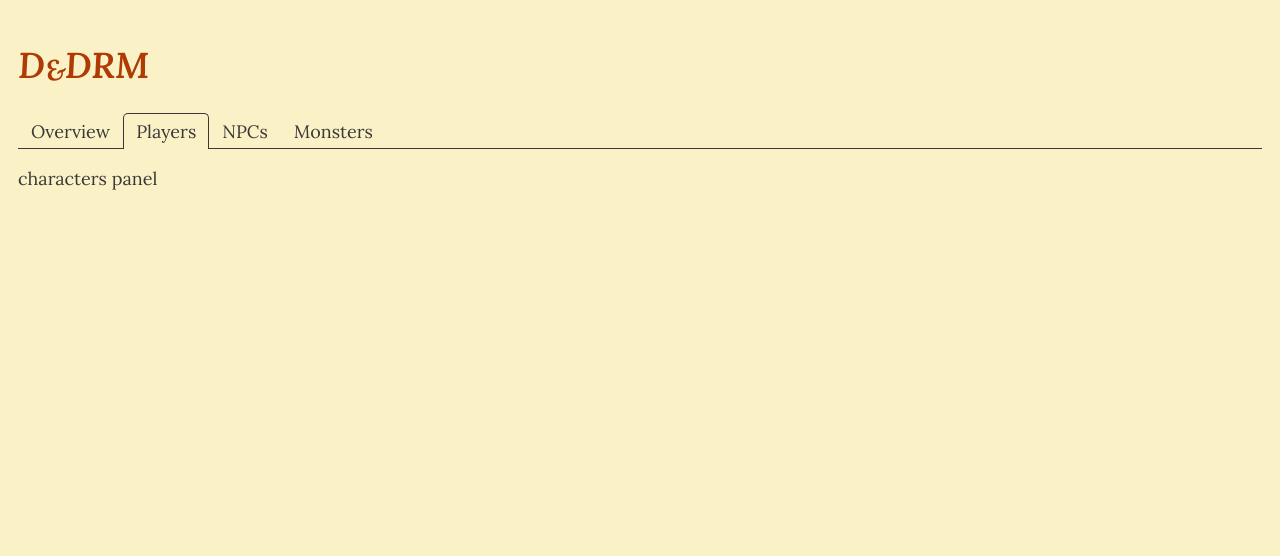
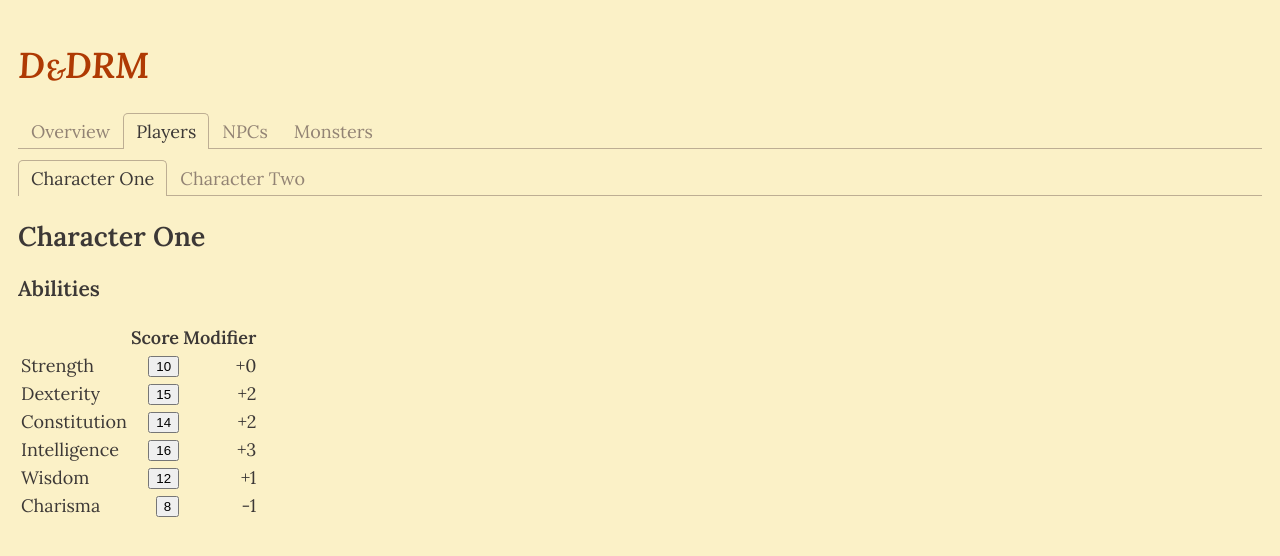
Before and after one commit to zachfedor/dndrm, a React (Create React App) app: page / in a window 1280 px wide. Both pictures are taken after a click on the tab "Players". Shown: the top 556 px of the page. Built offline with nearby package versions, Linux system fonts and the light colour scheme.

Commit message:
Add PlayersPanel and Abilities components

```diff
--- a/src/App.css
+++ b/src/App.css
@@ -13,13 +13,17 @@
 }
 
 .react-tabs__tab-list {
-  border-bottom: 1px solid var(--fg);
+  border-bottom: 1px solid var(--gray-light);
   text-align: left;
+}
+
+.react-tabs__tab {
+  color: var(--gray);
 }
 
 .react-tabs__tab:focus {
   box-shadow: 0 0 5px var(--gray-dark);
-  border-color: var(--gray-dark);
+  border-color: var(--gray-light);
 }
 
 .react-tabs__tab:focus:after {
@@ -28,6 +32,6 @@
 
 .react-tabs__tab--selected {
   background: var(--bg);
-  border-color: var(--fg);
+  border-color: var(--gray-light);
   color: var(--fg);
 }
--- a/src/App.js
+++ b/src/App.js
@@ -3,6 +3,7 @@ import { Tab, Tabs, TabList, TabPanel } from 'react-tabs';
 import 'react-tabs/style/react-tabs.css';
 
 import OverviewPanel from './OverviewPanel';
+import PlayersPanel from './PlayersPanel';
 import './App.css';
 
 
@@ -18,6 +19,9 @@ const initialState = {
     1: {
       id: 1,
       name: 'Character One',
+      race: 'Human',
+      class: 'Fighter',
+      level: 3,
       hp: {
         current: 41,
         max: 45,
@@ -34,6 +38,9 @@ const initialState = {
     2: {
       id: 2,
       name: 'Character Two',
+      race: 'Elf',
+      class: 'Wizard',
+      level: 2,
       hp: {
         current: 23,
         max: 36,
@@ -56,6 +63,21 @@ const initialState = {
 
 const reducer = (state, action) => {
   switch (action.type) {
+    case 'changeAbilityScore':
+      const { id, ability, score } = action;
+      return {
+        ...state,
+        characters: {
+          ...state.characters,
+          [id]: {
+            ...state.characters[id],
+            abilities: {
+              ...state.characters[id].abilities,
+              [ability]: score
+            }
+          }
+        }
+      };
     case 'toggleSpellSlot':
       const { characterID, level, slot } = action;
       const character = state.characters[characterID];
@@ -105,7 +127,7 @@ const App = () => {
             </TabPanel>
 
             <TabPanel>
-              <p>characters panel</p>
+              <PlayersPanel />
             </TabPanel>
 
             <TabPanel>
--- a/src/CharacterCard/CharacterCard.css
+++ b/src/CharacterCard/CharacterCard.css
@@ -4,6 +4,7 @@
 }
 
 .CharacterCard header {
+  align-items: baseline;
   display: flex;
   justify-content: space-between;
   margin: 2rem 0 0;
@@ -12,6 +13,12 @@
 .CharacterCard header h2 {
   margin: 0;
   text-align: left;
+}
+
+.CharacterCard header p {
+  margin: 0 auto 0 1rem;
+  color: var(--orange-dark);
+  font-style: italic;
 }
 
 .CharacterCard header dl {
--- a/src/CharacterCard/index.js
+++ b/src/CharacterCard/index.js
@@ -1,12 +1,11 @@
 import React, { useContext } from 'react';
 
 import { DispatchContext } from '../App';
+import { getAbilityModifier } from '../formulas';
 import SpellSlots from './SpellSlots';
 import StatList from './StatList';
 import Stat from './Stat';
 import './CharacterCard.css';
-
-const getAbilityModifier = score => Math.floor((score - 10) / 2);
 
 
 const CharacterCard = ({ character }) => {
@@ -26,6 +25,8 @@ const CharacterCard = ({ character }) => {
     <article className="CharacterCard">
       <header>
         <h2>{character.name}</h2>
+
+        <p>{character.race} {character.class}</p>
 
         <dl className="hitpoints" title="Current Hit Points">
           <dt>HP:</dt>
--- /dev/null
+++ b/src/CharacterSheet/Abilities.css
@@ -0,0 +1,22 @@
+.Abilities td {
+  text-transform: capitalize;
+
+}
+
+.Abilities td + td {
+  text-align: right;
+}
+
+.Abilities td input {
+  min-width: 1rem;
+}
+
+.Abilities input[type=number]::-webkit-inner-spin-button,
+.Abilities input[type=number]::-webkit-outer-spin-button {
+  -webkit-appearance: none;
+  margin: 0;
+}
+
+.Abilities td button {
+  cursor: pointer;
+}
--- /dev/null
+++ b/src/CharacterSheet/Abilities.js
@@ -0,0 +1,81 @@
+import React, { useState, useContext } from 'react';
+
+import { DispatchContext } from '../App';
+import { ABILITY_DESCRIPTIONS } from '../constants';
+import { getAbilityModifier } from '../formulas';
+import './Abilities.css';
+
+
+const addSign = num => num < 0 ? `${num}` : `+${num}`;
+
+const Abilities = (props) => {
+  const dispatch = useContext(DispatchContext);
+  const [abilities, setAbilities] = useState(props.abilities);
+  const [currentlyEditing, setEditing] = useState();
+
+  const onChange = (ability) => (event) => {
+    setAbilities({
+      ...abilities,
+      [ability]: parseInt(event.target.value)
+    });
+  };
+
+  const onSubmit = (ability) => (event) => {
+    event.preventDefault();
+    setEditing(null);
+    dispatch({
+      type: 'changeAbilityScore',
+      id: props.id,
+      ability,
+      score: abilities[ability]
+    });
+  };
+
+  return (
+    <section className="Abilities">
+      <h3>Abilities</h3>
+
+      <table>
+        <thead>
+          <tr>
+            <th></th>
+            <th>Score</th>
+            <th>Modifier</th>
+          </tr>
+        </thead>
+        <tbody>
+        {Object.keys(abilities).map(ability => (
+          <tr key={ability}>
+            <td title={ABILITY_DESCRIPTIONS[ability]}>{ability}</td>
+            <td>
+              {currentlyEditing === ability ? (
+                <form onSubmit={onSubmit(ability)}>
+                  <input
+                    type="number"
+                    min="0"
+                    max="20"
+                    autoFocus
+                    onChange={onChange(ability)}
+                    value={abilities[ability]}
+                  />
+                  <input type="submit" value="Save" />
+                </form>
+              ) : (
+                <button
+                  onClick={() => setEditing(ability)}
+                  title="Edit Ability"
+                >
+                  {abilities[ability]}
+                </button>
+              )}
+            </td>
+            <td>{addSign(getAbilityModifier(abilities[ability]))}</td>
+          </tr>
+        ))}
+        </tbody>
+      </table>
+    </section>
+  );
+};
+
+export default Abilities;
--- /dev/null
+++ b/src/CharacterSheet/index.css
@@ -0,0 +1,3 @@
+.CharacterSheet {
+
+}
--- /dev/null
+++ b/src/CharacterSheet/index.js
@@ -0,0 +1,20 @@
+import React from 'react';
+
+import Abilities from './Abilities';
+import './index.css';
+
+const CharacterSheet = (props) => {
+  const { character } = props;
+
+  return (
+    <article className="CharacterSheet">
+      <header>
+        <h2>{character.name}</h2>
+      </header>
+
+      <Abilities abilities={character.abilities} id={character.id} />
+    </article>
+  );
+};
+
+export default CharacterSheet;
--- /dev/null
+++ b/src/PlayersPanel.js
@@ -0,0 +1,29 @@
+import React, { useContext } from 'react';
+import { Tab, Tabs, TabList, TabPanel } from 'react-tabs';
+
+import { StateContext } from './App';
+import CharacterSheet from './CharacterSheet';
+
+const PlayersPanel = () => {
+  const characters = useContext(StateContext).characters;
+
+  return (
+    <main className="PlayersPanel">
+      <Tabs>
+        <TabList>
+          {Object.keys(characters).map(id => (
+            <Tab key={id}>{characters[id].name}</Tab>
+          ))}
+        </TabList>
+
+        {Object.keys(characters).map(id => (
+          <TabPanel key={id}>
+            <CharacterSheet character={characters[id]} />
+          </TabPanel>
+        ))}
+      </Tabs>
+    </main>
+  );
+};
+
+export default PlayersPanel;
--- /dev/null
+++ b/src/constants.js
@@ -0,0 +1,40 @@
+export const ABILITIES = [
+  'strength',
+  'dexterity',
+  'constitution',
+  'intelligence',
+  'wisdom',
+  'charisma',
+];
+
+export const ABILITY_DESCRIPTIONS = {
+  strength: 'Natural athleticism, bodily power',
+  dexterity: 'Physical agility, reflexes, balance, poise',
+  constitution: 'Health, stamina, vital force',
+  intelligence: 'Mental acuity, information recall, analytical skill',
+  wisdom: 'Awareness, intuition, insight',
+  charisma: 'Confidence, eloquence, leadership',
+};
+
+export const SKILLS = [
+  { name: 'acrobatics', ability: 'dexterity' },
+  { name: 'animal Handling', ability: 'wisdom' },
+  { name: 'arcana', ability: 'intelligence' },
+  { name: 'athletics', ability: 'strength' },
+  { name: 'deception', ability: 'charisma' },
+  { name: 'history', ability: 'intelligence' },
+  { name: 'insight', ability: 'wisdom' },
+  { name: 'intimidation', ability: 'charisma' },
+  { name: 'investigation', ability: 'intelligence' },
+  { name: 'medicine', ability: 'wisdom' },
+  { name: 'nature', ability: 'intelligence' },
+  { name: 'perception', ability: 'wisdom' },
+  { name: 'performance', ability: 'charisma' },
+  { name: 'persuasion', ability: 'charisma' },
+  { name: 'religion', ability: 'intelligence' },
+  { name: 'sleight of Hand', ability: 'dexterity' },
+  { name: 'stealth', ability: 'dexterity' },
+  { name: 'survival', ability: 'wisdom' },
+];
+
+export const SKILL_ARRAY = SKILLS.map(skill => skill.name);
--- /dev/null
+++ b/src/formulas.js
@@ -0,0 +1,9 @@
+/**
+ * Given ability score, get dice roll modifier
+ */
+export const getAbilityModifier = score => Math.floor((score - 10) / 2);
+
+/**
+ * Given character level, get proficiency bonus
+ */
+export const getProficiencyBonus = level => Math.floor((level - 1) / 4) + 2;
--- a/src/index.css
+++ b/src/index.css
@@ -6,6 +6,7 @@
 
 :root {
   --bg: #fbf1c7;
+  --gray-light: #bdae93;
   --gray: #928374;
   --gray-dark: #7c6f64;
   --fg: #3c3836;
```
